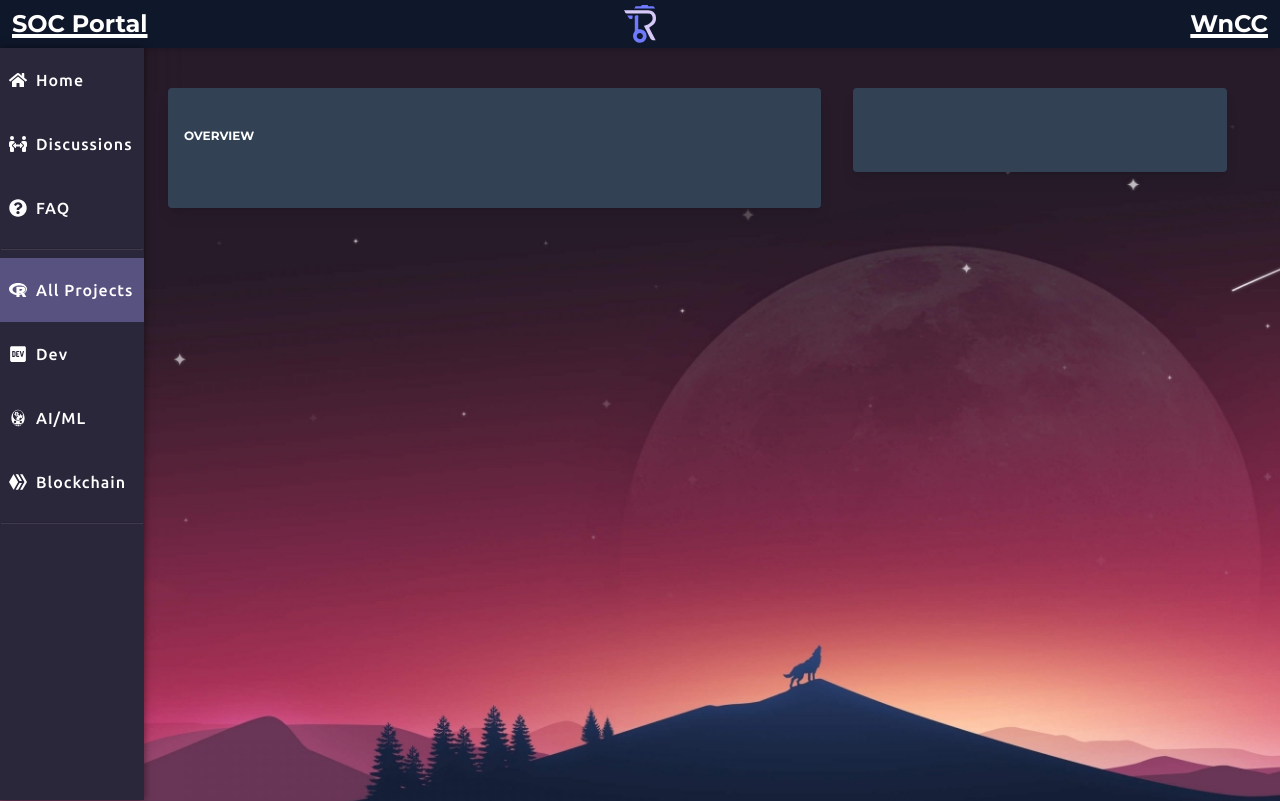
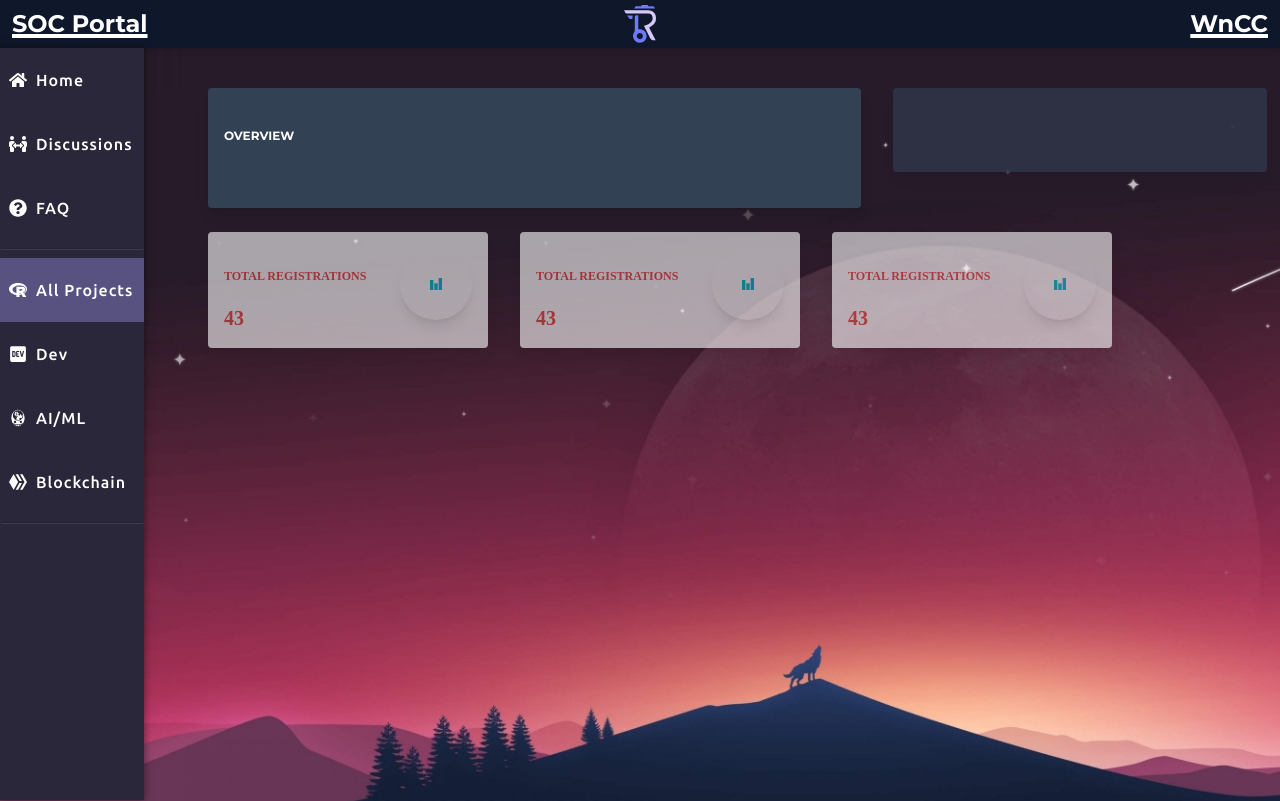
Before and after one commit to ishit16/WnCCPortal, a React (Vite) app: page /projects/details in a window 1280 px wide. Shown: the top 801 px of the page. Built offline with nearby package versions, Linux system fonts and the light colour scheme; no server answers.

Commit message:
Stats cards Added

```diff
--- a/src/components/ProjectDetails/projectImage.jsx
+++ b/src/components/ProjectDetails/projectImage.jsx
@@ -1,7 +1,7 @@
 export default function ProjectImageCard() {
   return (
     <>
-      <div className="flex flex-col min-w-0 break-words bg-slate-700 w-full mb-6 shadow-lg rounded">
+      <div className="flex flex-col min-w-0 break-words bg-slate-700 opacity-60 w-full mb-6 z-5 shadow-lg rounded">
         <div className="rounded-t mb-0 px-4 py-3 bg-transparent">
           <div className="flex flex-wrap items-center">
             <div className="w-full max-w-full flex-grow flex-1">
--- a/src/components/ProjectDetails/projectStats.jsx
+++ b/src/components/ProjectDetails/projectStats.jsx
@@ -1,26 +1,27 @@
+import { FcBarChart } from "react-icons/fc";
+
 export default function ProjectStats() {
   return (
-    <div className="flex flex-col min-w-w0 break-words bg-white rounded mb-6 xl:mb-0 shadow-lg">
+    <div className="flex flex-col min-w-0 break-words bg-white opacity-60 rounded mb-6 xl:mb-0 shadow-lg">
       <div className="flex-auto p-4">
         <div className="flex flex-wrap">
           <div className="w-full pr-4 max-w-full flex-grow flex-1">
             <h5 className="text-red-500 uppercase font-bold text-xs">
-              Project
+              Total Registrations
             </h5>
-            <span className="font-semibold text-xl text-red-500">Mentors</span>
+            <span className="font-semibold text-xl text-red-500">43</span>
           </div>
           <div className="w-auto pl-4 flex-initial">
             <div
               className={
-                "text-white p-3 text-center inline-flex items-center justify-center w-12 h-12 shadow-lg rounded-full " +
-                statIconColor
+                "text-white p-3 text-center inline-flex items-center justify-center w-12 h-12 shadow-lg rounded-full "
               }
             >
-              <i className={statIconName}></i>
+              <FcBarChart />
             </div>
           </div>
         </div>
-        <p className="text-sm text-blueGray-400 mt-4">
+        {/* <p className="text-sm text-blueGray-400 mt-4">
           <span className={statPercentColor + " mr-2"}>
             <i
               className={
@@ -34,7 +35,7 @@ export default function ProjectStats() {
             {statPercent}%
           </span>
           <span className="whitespace-nowrap">{statDescripiron}</span>
-        </p>
+        </p> */}
       </div>
     </div>
   );
--- a/src/components/menu/menu.jsx
+++ b/src/components/menu/menu.jsx
@@ -74,7 +74,7 @@ const Containerr = styled.nav`
   @media ${device.min.md} {
     position: fixed;
     top: 3rem;
-    z-index: 8; /* For shadow effects */
+    z-index: 100; /* For shadow effects */
     flex-direction: column;
     justify-content: initial;
     width: 9rem;
--- a/src/components/shared/header.jsx
+++ b/src/components/shared/header.jsx
@@ -12,7 +12,7 @@ const Header = ({ disable = [], children }) => {
 
   return (
     <>
-      <div className="sticky top-0 flex items-center justify-center h-12 bg-slate-900 shadow-md -my-2 -mx-2">
+      <div className="z-10 sticky top-0 flex items-center justify-center h-12 bg-slate-900 shadow-md -my-2 -mx-2">
         <ResoBinLogo width="32" />
         <div className="text-white underline decoration-4 font-semibold text-2xl font-sans absolute flex justify-center left-3">
           SOC Portal
--- a/src/pages/ProjectDetails.jsx
+++ b/src/pages/ProjectDetails.jsx
@@ -1,16 +1,34 @@
 import ProjectImageCard from "../components/ProjectDetails/projectImage";
 import ProjectInfoCard from "../components/ProjectDetails/projectInfo";
+import ProjectStats from "../components/ProjectDetails/projectStats";
 
 export default function ProjectDetails() {
   return (
     <>
-      <div className="lg:ml-36 py-12 min-h-screen">
-        <div className="flex flex-wrap">
-          <div className="w-full xl:w-7/12 mb-12 xl:mb-0 px-4">
-            <ProjectInfoCard />
+      <div className="overflow-x-hidden lg:ml-36 py-12 min-h-screen">
+        <div className="px-4 md:px-10 mx-auto w-full">
+          <div className="flex flex-wrap">
+            <div className="w-full xl:w-7/12 mb-12 xl:mb-0 px-4">
+              <ProjectInfoCard />
+            </div>
+            <div className="w-full xl:w-4/12 px-4">
+              <ProjectImageCard />
+            </div>
           </div>
-          <div className="w-full xl:w-4/12 px-4">
-            <ProjectImageCard />
+        </div>
+        <div className="px-4 md:px-10 mx-auto w-full">
+          <div>
+            <div className="flex flex-wrap">
+              <div className="w-full lg:w-6/12 xl:w-3/12 px-4">
+                <ProjectStats></ProjectStats>
+              </div>
+              <div className="w-full lg:w-6/12 xl:w-3/12 px-4">
+                <ProjectStats></ProjectStats>
+              </div>
+              <div className="w-full lg:w-6/12 xl:w-3/12 px-4">
+                <ProjectStats></ProjectStats>
+              </div>
+            </div>
           </div>
         </div>
       </div>
```
